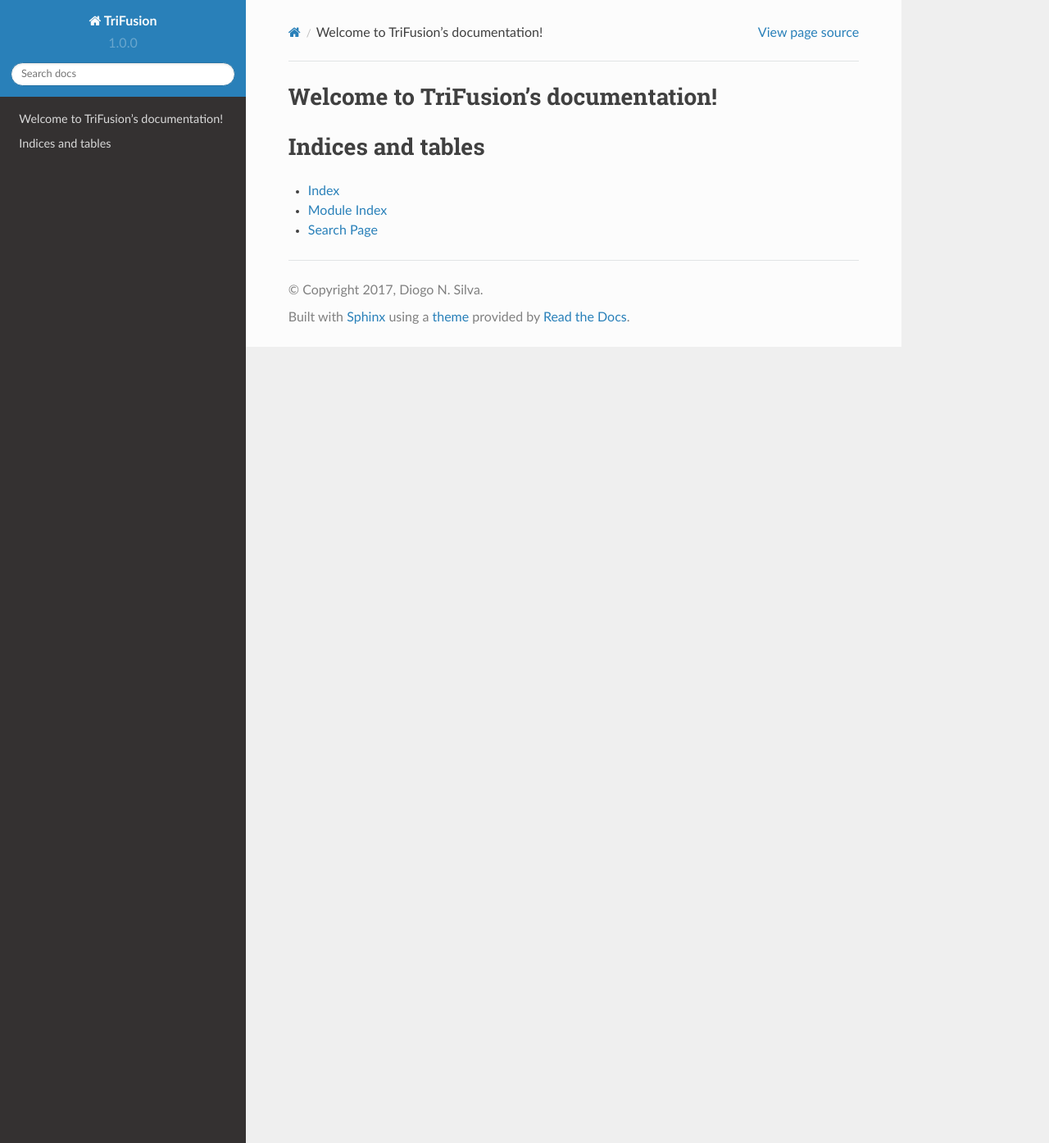
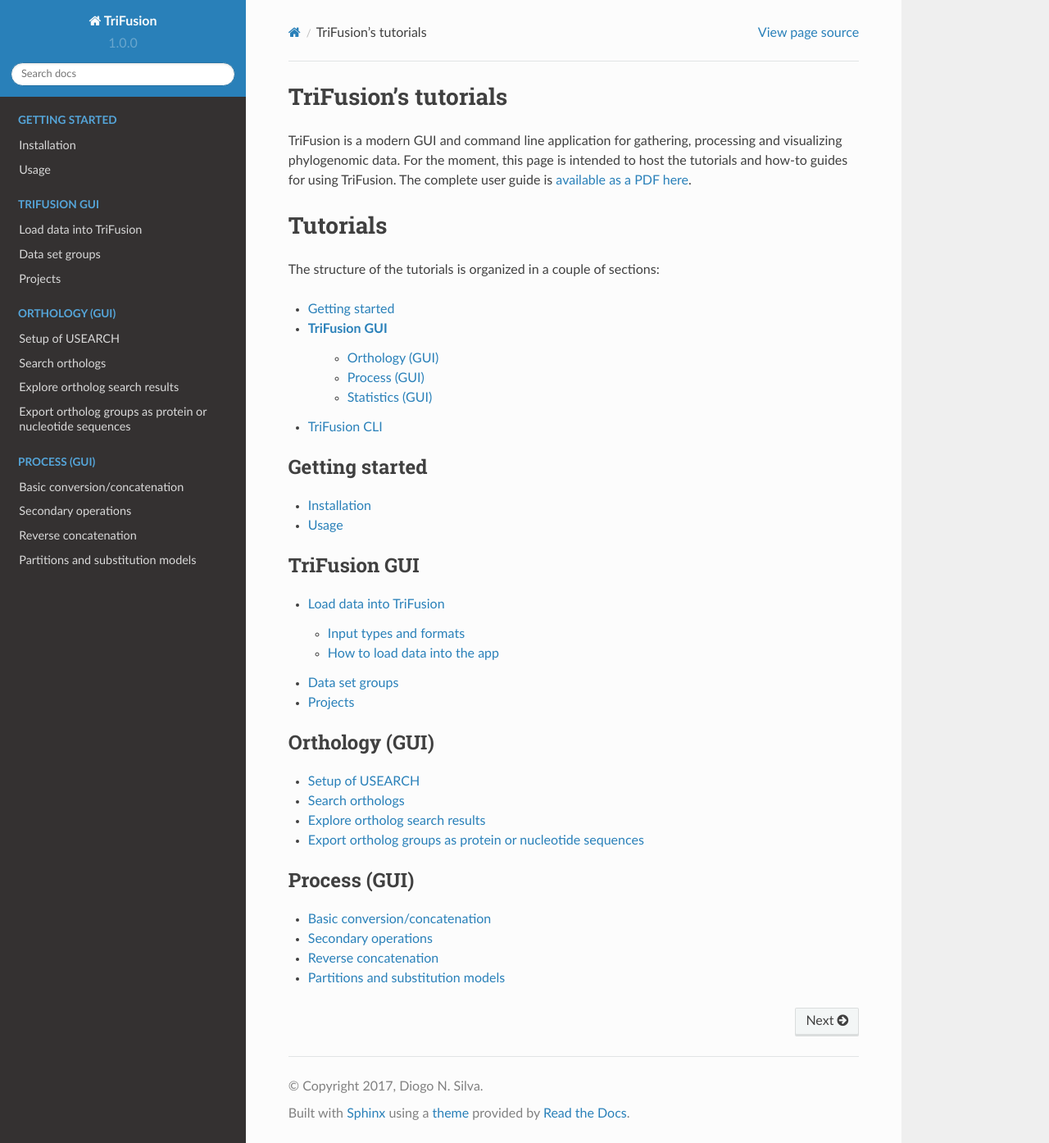
Before and after one commit to ODiogoSilva/TriFusion, a Sphinx documentation site: the page built from docs/index.rst, in a window 1280 px wide and 1394 px high. Shown: the whole window at 82% size. Built offline with Sphinx 7.4.7 and the Read the Docs theme 2.0.0, drawn with Linux system fonts in a browser that asks for light colours.

Commit message:
Added most of the index skeleton. Completed the load data section.

```diff
--- /dev/null
+++ b/docs/basic.rst
@@ -0,0 +1,2 @@
+Basic conversion/concatenation
+==============================
--- a/docs/conf.py
+++ b/docs/conf.py
@@ -76,6 +76,7 @@
 # If true, `todo` and `todoList` produce output, else they produce nothing.
 todo_include_todos = False
 
+suppress_warnings = ['image.nonlocal_uri']
 
 # -- Options for HTML output ----------------------------------------------
 
--- /dev/null
+++ b/docs/dataset_groups.rst
@@ -0,0 +1,2 @@
+Data set groups
+===============
--- a/docs/index.rst
+++ b/docs/index.rst
@@ -1,20 +1,75 @@
-.. TriFusion documentation master file, created by
-   sphinx-quickstart on Fri Jul 14 19:19:59 2017.
-   You can adapt this file completely to your liking, but it should at least
-   contain the root `toctree` directive.
+TriFusion's tutorials
+=====================
 
-Welcome to TriFusion's documentation!
-=====================================
+TriFusion is a modern GUI and command line application for gathering,
+processing and visualizing phylogenomic data. For the moment, this page is
+intended to host the tutorials and how-to guides for using TriFusion. The
+complete user guide is
+`available as a PDF here <https://github.com/ODiogoSilva/TriFusion/blob/master/docs/manual.pdf>`_.
+
+Tutorials
+=========
+
+The structure of the tutorials is organized in a couple of sections:
+
+* :ref:`getting-started`
+
+* :ref:`trifusion-gui`
+   * :ref:`orthology`
+   * :ref:`process`
+   * :ref:`statistics`
+
+* :ref:`trifusion-cli`
+
+.. _getting-started:
 
 .. toctree::
    :maxdepth: 2
-   :caption: Contents:
+   :caption: Getting started
 
+   installation
+   usage
 
+.. _trifusion-gui:
 
-Indices and tables
-==================
+.. toctree::
+   :maxdepth: 2
+   :caption: TriFusion GUI
 
-* :ref:`genindex`
-* :ref:`modindex`
-* :ref:`search`
+   load_data
+   dataset_groups
+   projects
+
+.. _orthology:
+
+.. toctree::
+   :maxdepth: 2
+   :caption: Orthology (GUI)
+
+   third_party
+   orto_search
+   orto_explore
+   orto_export
+
+.. _process:
+
+.. toctree::
+   :maxdepth: 2
+   :caption: Process (GUI)
+
+   basic
+   secondary_operations
+   reverse_concatenation
+   partitions
+
+.. _statistics:
+
+.. toctree::
+   :maxdepth: 2
+   :caption: Statistics (GUI)
+
+.. _trifusion-cli:
+
+.. toctree::
+   :maxdepth: 2
+   :caption: TriFusion CLI
--- /dev/null
+++ b/docs/installation.rst
@@ -0,0 +1,2 @@
+Installation
+============
--- /dev/null
+++ b/docs/load_data.rst
@@ -0,0 +1,169 @@
+Load data into TriFusion
+========================
+
+TriFusion deals with different types and formats of input files, depending
+on which module you want to use. The Orthology module deals with proteomes
+and group files while the `Process and Statistics`_ module deals with
+alignment files. Regardless, input files are loaded into the application
+mostly in the same way (see `How to load data into the app`_ below).
+
+Input types and formats
+-----------------------
+
+Orthology - search
+^^^^^^^^^^^^^^^^^^
+
+**Proteome** files can be provided as the input for the Orthology search
+operation. These are **Fasta** formatted files, each with the amino acid
+sequences of a single species. TriFusion will interpret the name of the
+proteome file (minus extension) as the taxon name, so it is recommended that
+these files are named accordingly. The only requirements for the input files
+is that the headers must have one or more fields separated by a “|” symbol,
+and at least one of those fields must be different for all sequences.
+
+A standard proteome file resulting from a genome sequencing project is
+usually something like this example of the fungus *Aspergilus fumigatus*::
+
+   >jgi|Aurde3_1|1209208|estExt_Genewise1.C_13_t10159
+   MTD(...)
+   >jgi|Aurde3_1|1326459|estExt_fgenesh1_pm.C_130053
+   MPP(...)
+   >jgi|Aurde3_1|1274305|fgenesh1_kg.13_#_18_#_isotig02263
+   MLY(...)
+
+This is a valid input file for TriFusion with the headers containing 4 fields,
+the third one being the unique ID field.
+
+Orthology - explore
+^^^^^^^^^^^^^^^^^^^
+
+**Group** files are one of the outputs of the Orthology search operation
+and the input of the Orthology explore operation. These are simple text
+files that contain all ortholog groups identified in the search operation
+by OrthoMCL::
+
+    Ortholog1: Afumigatus_proteins|433 Anidulans_proteins|4605 (...)
+    Ortholog2: Afumigatus_proteins|3278 Afumigatus_proteins|9183 (...)
+    Ortholog3: Anidulans_proteins|36 Anidulans_proteins|9893 (...)
+    (...)
+
+Each line contains the name of the ortholog group and a list of sequence
+references separated by whitespace. Each reference (e.g.,
+*Afumigatus_proteins|433*) corresponds to an actual protein sequence from one
+of the input protome files.
+
+Process and Statistics
+^^^^^^^^^^^^^^^^^^^^^^
+
+The **Process** and **Statistics** modules share the same input, which
+are **sequence alignment files**. The supported input formats are:
+
+    - **Fasta**
+    - **Phylip**
+    - **Nexus**
+    - **Loci (PyRAD)**
+    - **Stockholm**
+
+The input format, sequence type (nucleotide or protein) and string formatting
+(leave or interleave) of the provided alignment files are **automatically
+detected by TriFusion**. The missing data symbol used in the input alignments
+will also be automatically detected from the three possible symbols of x, n
+or ?.
+
+.. note::
+
+   **Is there any constraint on how formats and sequence types can
+   be loaded?**
+
+   No. You can load files of multiple formats and sequence types all at once.
+   All information will be automatically detected for each input alignments
+   separately.
+
+How to load data into the app
+-----------------------------
+
+Filechooser
+^^^^^^^^^^^
+
+**Proteome** and **sequence alignment** files can be loaded through the
+application's file browser. To do so, navigate to ``Menu -> Open/View Data``
+and click the ``Open file(s)`` button.
+
+.. image:: https://raw.githubusercontent.com/ODiogoSilva/TriFusion-tutorials/master/tutorials/images/process_load_files.png
+    :alt: pic
+
+This will open the main file browser, which supports a couple of features:
+
+   - A list of **bookmarks** is displayed on the left, and any directory can
+     be added to this list by opening it and clicking the ``+`` button or
+     pressing ``Ctrl + D``.
+   - On the top of the screen, you can choose the input data type (whether
+     you are loading **proteome** or **alignment files**).
+   - Below you can find the path of the current directory and several
+     utility buttons to navigate the file browser.
+   - At the bottom of the file browser, there is a text field that searches
+     folders and files in the current directory. There is also a drop down
+     menu that filters files according to their extension.
+
+.. image:: https://raw.githubusercontent.com/ODiogoSilva/TriFusion-tutorials/master/tutorials/images/process_main_filechooser.png
+    :alt: pic
+
+Navigate through the file browser by double clicking directories or clicking
+on the ``>`` symbol. Multiple files can be selected by pressing either the
+``Ctrl`` or ``Shift`` keys. After completing you selection, click the
+``Load & go back`` button to load the data and go back to the previous screen.
+If you wish to load additional data, click the ``Load selection`` button,
+which will load the data but remain in the file browser screen.
+In the example below, 7 files have been selected and are ready to be loaded.
+
+.. image:: https://raw.githubusercontent.com/ODiogoSilva/TriFusion-tutorials/master/tutorials/images/process_main_filechooser_selection.png
+    :alt: pic
+
+.. note::
+
+   **TriFusion also supports the selection of one or more directories instead
+   of files!**
+
+   When directories are selected, all files contained in those directories will
+   be loaded into TriFusion. If you are worried that not all files in a
+   directory are alignments/proteomes, do not worry. TriFusion will ignore
+   invalid input files while successfully loading valid alignment/proteome
+   files.
+
+Drag and Drop
+^^^^^^^^^^^^^
+
+Input files can be provided to TriFusion's window directly from your systems'
+file manager. After selecting the files, drag them into TriFusion's window,
+which will display a popup informing of how many files will be loaded and
+asking whether the files represent **alignments**, **proteomes** or
+**groups**. Directories can also be dragged as well. In the example below,
+7 sequence alignment files are loaded using this method.
+
+.. image:: https://raw.githubusercontent.com/ODiogoSilva/TriFusion-tutorials/master/tutorials/gifs/process_tutorial1_dragNdrop.gif
+    :alt: pic
+
+Via terminal
+^^^^^^^^^^^^
+
+For terminal lovers (``<3``) files can be loaded automatically when executing
+the TriFusion application. If TriFusion's executable is already in you
+``$PATH`` environmental variable, you can write it in the terminal and then
+provide any number of files.
+
+.. image:: https://raw.githubusercontent.com/ODiogoSilva/TriFusion-tutorials/master/tutorials/images/process_terminal_load.png
+    :alt: pic
+
+This will open TriFusion and automatically open a popup informing that 7
+files will be loaded into TriFusion and asking whether the files represent
+**alignment**, **proteome** or **group** files. In this case, the data
+files correspond to alignments.
+
+.. image:: https://raw.githubusercontent.com/ODiogoSilva/TriFusion-tutorials/master/tutorials/images/process_dropped.png
+    :alt: pic
+
+Once the sequence type is selected, the selected files will be loaded
+normally into TriFusion.
+
+.. image:: https://raw.githubusercontent.com/ODiogoSilva/TriFusion-tutorials/master/tutorials/images/process_dragndrop_success.png
+    :alt: pic
--- /dev/null
+++ b/docs/orto_explore.rst
@@ -0,0 +1,2 @@
+Explore ortholog search results
+===============================
--- /dev/null
+++ b/docs/orto_export.rst
@@ -0,0 +1,2 @@
+Export ortholog groups as protein or nucleotide sequences
+=========================================================
--- /dev/null
+++ b/docs/orto_search.rst
@@ -0,0 +1,2 @@
+Search orthologs
+================
--- /dev/null
+++ b/docs/partitions.rst
@@ -0,0 +1,2 @@
+Partitions and substitution models
+==================================
--- /dev/null
+++ b/docs/projects.rst
@@ -0,0 +1,2 @@
+Projects
+========
--- /dev/null
+++ b/docs/reverse_concatenation.rst
@@ -0,0 +1,2 @@
+Reverse concatenation
+=====================
--- /dev/null
+++ b/docs/secondary_operations.rst
@@ -0,0 +1,2 @@
+Secondary operations
+====================
--- /dev/null
+++ b/docs/third_party.rst
@@ -0,0 +1,2 @@
+Setup of USEARCH
+================
--- /dev/null
+++ b/docs/usage.rst
@@ -0,0 +1,2 @@
+Usage
+=====
```
Also changed, not shown: 1 other file.
